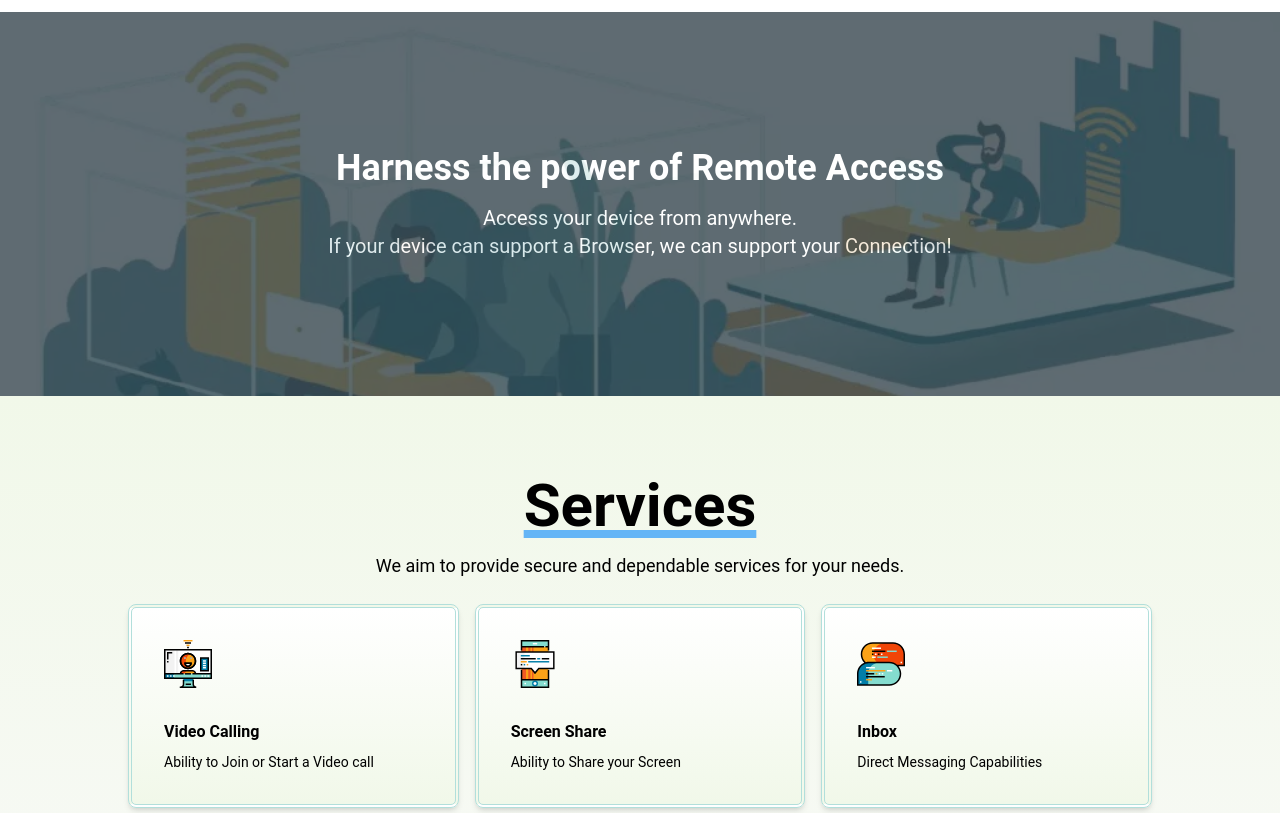
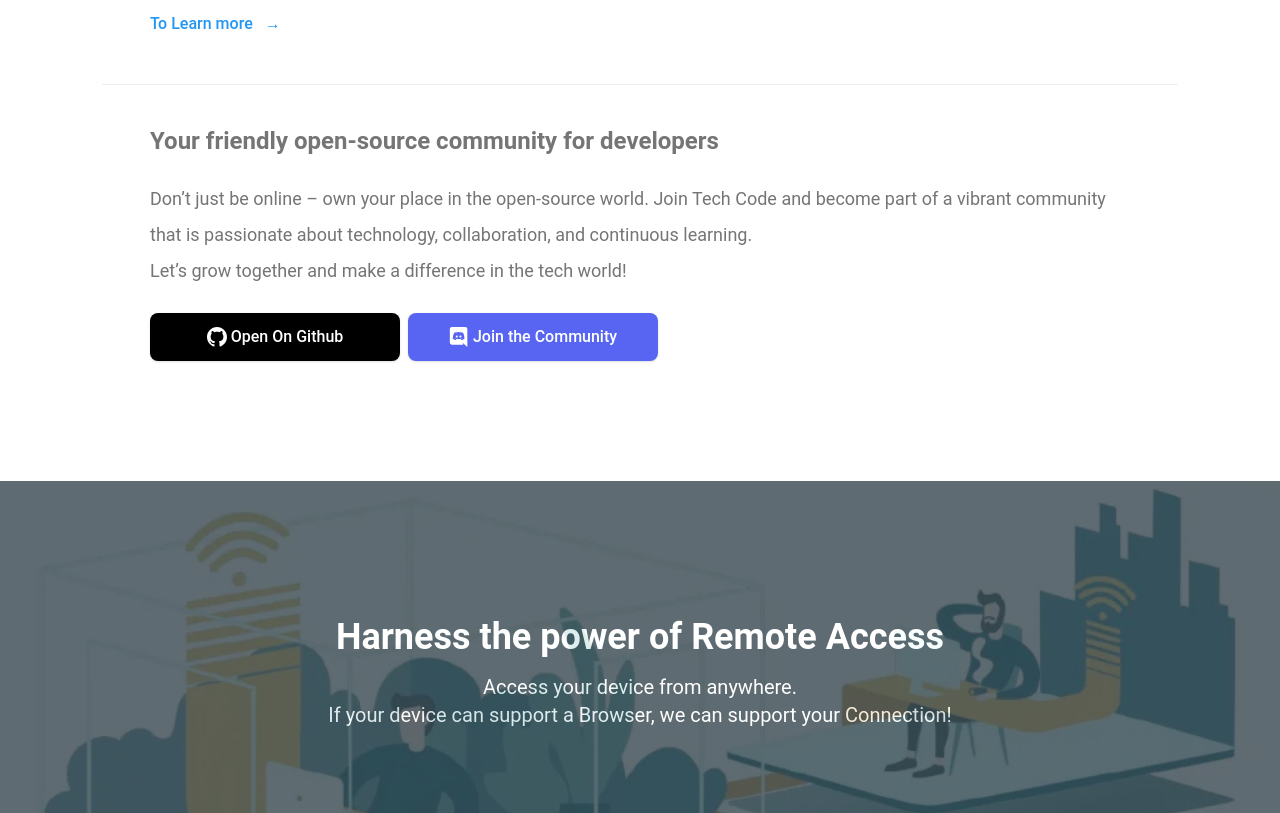
Before and after one commit to ShadmanSakib22/CSE499, a React (Vite) app: page / in a window 1280 px wide. Shown: the part 1400-2213 px from the top of the page. Built offline with nearby package versions, Linux system fonts and the light colour scheme; no server answers; what tw-bootstrap-grid-optimizer would draw is missing.

Commit message:
res fixes

```diff
--- a/src/components/about.jsx
+++ b/src/components/about.jsx
@@ -9,7 +9,7 @@
           <h2 className="font-bold text-3xl leading-[1.1] sm:text-3xl md:text-6xl underline decoration-8 decoration-blue-400">
             About Us:
           </h2>
-          <div className="text-gray-600 text-lg mt-2">
+          <div className="text-gray-600 text-lg mt-2 leading-loose">
             <br />
             <p>
               Tired of confusing interfaces and long wait times for remote tech
@@ -50,7 +50,45 @@
           <img src="about.png" alt="About Us Image" className="object-cover" />
         </div>
       </div>
-    </div>
+
+      <hr className="clear-both w-full" />
+
+     <div className="mx-12 mt-[2.5rem]">
+      <h2 className="text-gray-600 text-2xl font-bold sm:text-2xl mt-2">
+        Your friendly open-source community for developers
+      </h2>
+      <p className="my-6 text-gray-600 text-lg max-w-[1000px] leading-loose">
+        Don’t just be online – own your place in the open-source world. Join Tech Code and become part of a vibrant community that is passionate about technology, collaboration, and continuous learning.
+        <br/>Let’s grow together and make a difference in the tech world!
+      </p>
+
+      <div className="flex justify-start flex-wrap text-nowrap font-medium text-md lg:gap-2 mt-4 pb-[5rem]">
+        <div className="sm:pt-0 pt-3">
+          <a
+            className="min-w-[250px] py-2.5 px-4 text-center duration-150 flex items-center justify-center gap-x-1 h-12 text-white bg-black hover:bg-slate-800 ring-offset-2 ring-blue-600 focus:ring shadow rounded-lg active:bg-gray-900"
+            href=""
+          >
+            <svg xmlns="http://www.w3.org/2000/svg" className="h-5 w-5" fill="currentColor" viewBox="0 0 24 24">
+              <path d="M12 0c-6.626 0-12 5.373-12 12 0 5.302 3.438 9.8 8.207 11.387.599.111.793-.261.793-.577v-2.234c-3.338.726-4.033-1.416-4.033-1.416-.546-1.387-1.333-1.756-1.333-1.756-1.089-.745.083-.729.083-.729 1.205.084 1.839 1.237 1.839 1.237 1.07 1.834 2.807 1.304 3.492.997.107-.775.418-1.305.762-1.604-2.665-.305-5.467-1.334-5.467-5.931 0-1.311.469-2.381 1.236-3.221-.124-.303-.535-1.524.117-3.176 0 0 1.008-.322 3.301 1.23.957-.266 1.983-.399 3.003-.404 1.02.005 2.047.138 3.006.404 2.291-1.552 3.297-1.23 3.297-1.23.653 1.653.242 2.874.118 3.176.77.84 1.235 1.911 1.235 3.221 0 4.609-2.807 5.624-5.479 5.921.43.372.823 1.102.823 2.222v3.293c0 .319.192.694.801.576 4.765-1.589 8.199-6.086 8.199-11.386 0-6.627-5.373-12-12-12z"></path>
+            </svg>
+            Open On Github
+          </a>
+        </div>
+        <div className="sm:pt-0 pt-3">
+          <a
+            className="min-w-[250px] py-2.5 px-4 text-center duration-150 flex items-center justify-center gap-x-1 h-12 text-white bg-[#5865F2] hover:bg-indigo-700 ring-offset-2 ring-blue-600 focus:ring shadow rounded-lg active:bg-indigo-800"
+            href=""
+          >
+            <svg className="h-5 w-5" fill="currentColor" viewBox="0 0 24 24" xmlns="http://www.w3.org/2000/svg" fillRule="evenodd" clipRule="evenodd">
+              <path d="M19.54 0c1.356 0 2.46 1.104 2.46 2.472v21.528l-2.58-2.28-1.452-1.344-1.536-1.428.636 2.22h-13.608c-1.356 0-2.46-1.104-2.46-2.472v-16.224c0-1.368 1.104-2.472 2.46-2.472h16.08zm-4.632 15.672c2.652-.084 3.672-1.824 3.672-1.824 0-3.864-1.728-6.996-1.728-6.996-1.728-1.296-3.372-1.26-3.372-1.26l-.168.192c2.04.624 2.988 1.524 2.988 1.524-1.248-.684-2.472-1.02-3.612-1.152-.864-.096-1.692-.072-2.424.024l-.204.024c-.42.036-1.44.192-2.724.756-.444.204-.708.348-.708.348s.996-.948 3.156-1.572l-.12-.144s-1.644-.036-3.372 1.26c0 0-1.728 3.132-1.728 6.996 0 0 1.008 1.74 3.66 1.824 0 0 .444-.54.804-.996-1.524-.456-2.1-1.416-2.1-1.416l.336.204.048.036.047.027.014.006.047.027c.3.168.6.3.876.408.492.192 1.08.384 1.764.516.9.168 1.956.228 3.108.012.564-.096 1.14-.264 1.74-.516.42-.156.888-.384 1.38-.708 0 0-.6.984-2.172 1.428.36.456.792.972.792.972zm-5.58-5.604c-.684 0-1.224.6-1.224 1.332 0 .732.552 1.332 1.224 1.332.684 0 1.224-.6 1.224-1.332.012-.732-.54-1.332-1.224-1.332zm4.38 0c-.684 0-1.224.6-1.224 1.332 0 .732.552 1.332 1.224 1.332.684 0 1.224-.6 1.224-1.332 0-.732-.54-1.332-1.224-1.332z"></path>
+            </svg>
+            Join the Community
+          </a>
+        </div>
+      </div>
+      </div>
+      </div>
+
   );
 };
 
--- a/src/components/navbar.jsx
+++ b/src/components/navbar.jsx
@@ -193,7 +193,7 @@
           </ul>
         </MenuList>
       </Menu>
-      <div className="block lg:hidden bg-gradient-to-tr from-light-green-50 to-light-green-100 rounded-xl mx-2">
+      <div className="block lg:hidden bg-gradient-to-tr from-light-green-50 to-light-green-100 rounded-xl mx-2 max-h-[270px] overflow-auto">
         <Collapse open={isMobileMenuOpen}>{renderItems}</Collapse>
       </div>
     </React.Fragment>
@@ -205,7 +205,7 @@
   const [isMobileMenuOpen, setIsMobileMenuOpen] = React.useState(false);
   const renderItems = AccDropDownItems.map(({ icon, title, path }, key) => (
     <Link to={path} key={key}>
-      <MenuItem className="flex items-center gap-3 rounded-lg">
+      <MenuItem className="flex items-center gap-3 rounded-lg max-h-10 overflow-auto">
         <div className="flex items-center justify-center rounded-lg p-2">
           {React.createElement(icon, {
             strokeWidth: 2,
@@ -308,7 +308,16 @@
       "resize",
       () => window.innerWidth >= 960 && setOpenNav(false)
     );
-  }, []);
+    if (openNav) {
+      document.body.style.overflow = 'hidden';
+    } else {
+      document.body.style.overflow = 'auto';
+    }
+
+    return () => {
+      document.body.style.overflow = 'auto';
+    };
+  }, [openNav]);
 
   return (
     <Navbar
@@ -359,7 +368,7 @@
         </IconButton>
       </div>
 
-      <Collapse open={openNav}>
+      <Collapse open={openNav} >
         <NavList />
         <div className="flex w-full flex-nowrap items-center gap-2 lg:hidden">
           <Link to="/subscribe" className="w-full">
--- a/src/components/services.jsx
+++ b/src/components/services.jsx
@@ -4,7 +4,7 @@
   return (
     <section
       id="Services"
-      className="mx-auto px-4 space-y-6 bg-gradient-to-b from-light-green-50 to-gray-50 py-[5rem]"
+      className="mx-auto px-4 space-y-6 bg-gradient-to-b from-brown-50 to-gray-50 py-[5rem]"
     >
       <div className="mx-auto flex max-w-[58rem] flex-col items-center space-y-4 text-center">
         <h2 className="font-bold text-3xl leading-[1.1] sm:text-3xl md:text-6xl underline decoration-8 decoration-blue-300">
@@ -18,7 +18,7 @@
         {ServicesData.map((feature, index) => (
           <div
             key={index}
-            className="relative overflow-hidden rounded-lg shadow-md hover:border-brown-300 hover:scale-105 bg-gradient-to-t from-light-green-50 to-white border-4 border-teal-100 border-double select-none p-2 "
+            className="relative overflow-hidden rounded-lg shadow-md hover:border-brown-300 hover:scale-105 bg-gradient-to-t from-brown-50 to-white border-4 border-brown-100 border-double select-none p-2 "
           >
             <div className="flex h-[180px] flex-col justify-between rounded-md p-6">
               <img
```
Also changed, not shown: src/index.css (line endings or trailing spaces), 1 other file (tests, documents, lock files or other folders).
